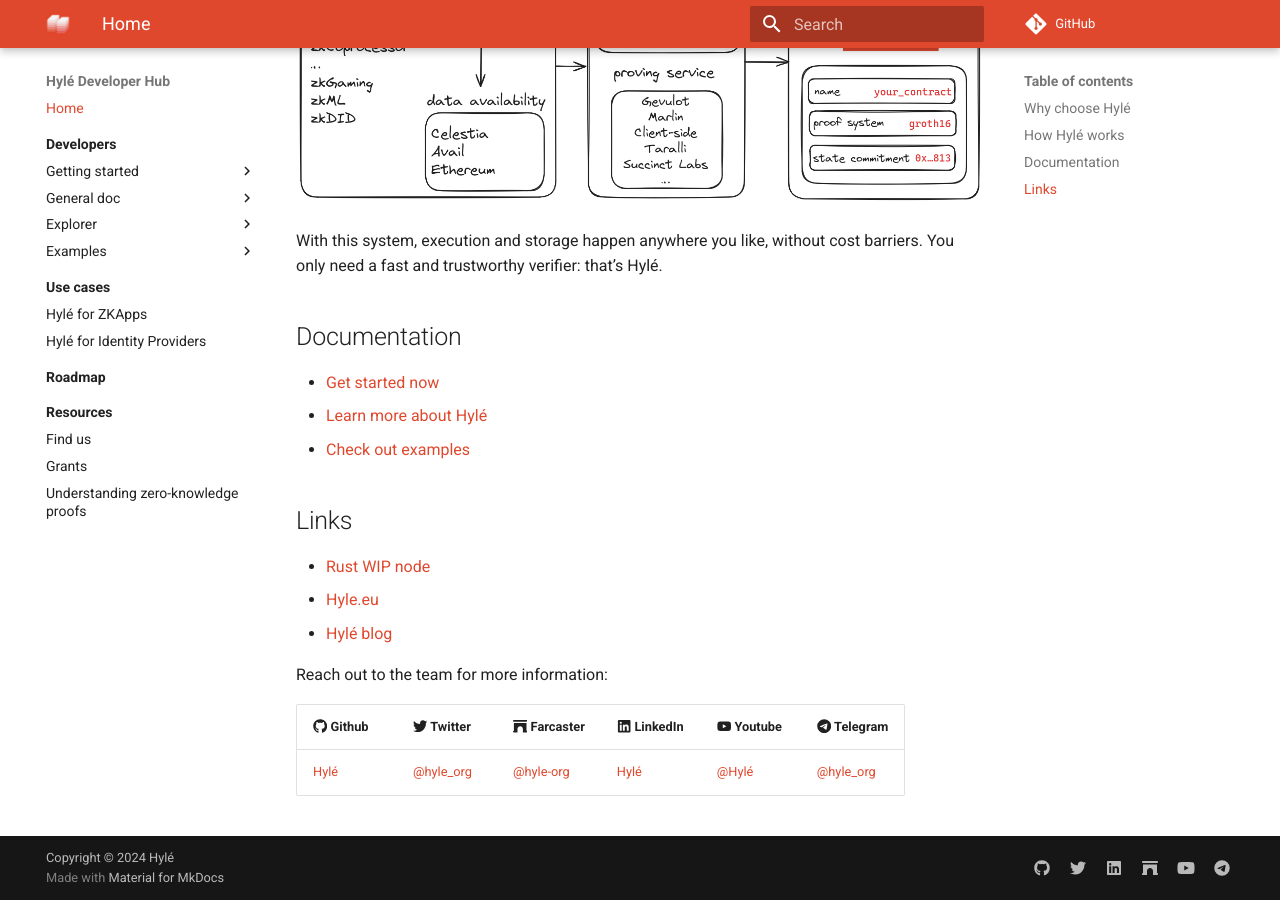
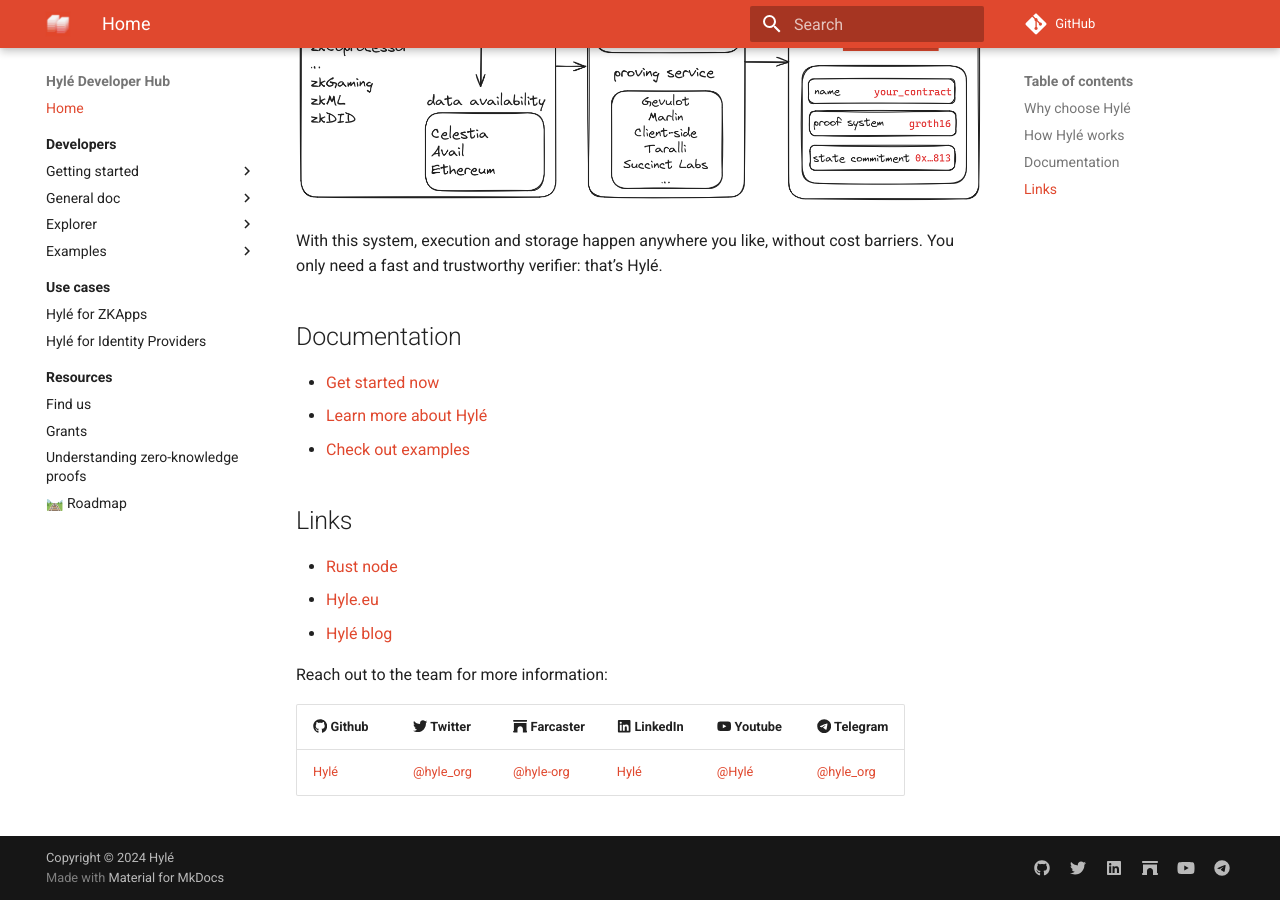
Before and after one commit to Hyle-org/devhub-hyle, an MkDocs documentation site: the page built from docs/index.md, in a window 1280 px wide and 900 px high, scrolled down 1132 px. Built offline with MkDocs 1.6.1 and Material for MkDocs 9.7.7, drawn with Linux system fonts in a browser that asks for light colours; comment, search, counter and statistics services are not loaded.

Commit message:
mkdown fix

```diff
--- a/docs/index.md
+++ b/docs/index.md
@@ -28,7 +28,7 @@
 1. **Verification**: Hylé validators receive the transaction. They verify the proofs natively, without the limitations of a bulky virtual machine.
 1. **Consensus**: if the proofs are valid, Hylé settles your transaction's state onchain. You're good to go!
 
-![Diagram of the different steps coming before Hylé settlement. The diagram is in three parts. The first part, titled Application, includes the use cases (zkRollup, zkApp, zkCoprocessor, zkGaming, zkML, zkDID, and so on). Then it shows execution (via Kakarot, MidenVM, CairoVM, Polygon zkEVM) and data availability (Celestia, Avail, Ethereum). The second part of the diagram is the Prover, with the proof system (groth16, SP1, Cairo, Risc0, Gnark, Valida) and the proving service (Gevulot, client-side, Taralli, Succinct Labs). The third part is the Verifier, Hylé, which only stocks the name of the contract, the proof system and the state commitment.](./assets/img/main-diagram-large-detailed.png)
+![Diagram of the different steps coming before Hylé settlement. The diagram is in three parts. The first part, titled Application, includes the use cases (zkRollup, zkApp, zkCoprocessor, zkGaming, zkML, zkDID, and so on). Then it shows execution and data availability. The second part of the diagram is the Prover, with the proof system and the proving service. The third part is the Verifier, Hylé, which only stocks the name of the contract, the proof system and the state commitment.](./assets/img/main-diagram-large-detailed.png)
 
 With this system, execution and storage happen anywhere you like, without cost barriers. You only need a fast and trustworthy verifier: that’s Hylé.
 
@@ -40,7 +40,7 @@
 
 ## Links
 
-- [Rust WIP node](http://github.com/hyle-org/hyle)
+- [Rust node](http://github.com/hyle-org/hyle)
 - [Hyle.eu](https://hyle.eu)
 - [Hylé blog](https://blog.hyle.eu)
 
```
Also changed, not shown: docs/resources/index.md (+1 -0 lines), docs/.pages, docs/resources/roadmap.md (renamed from docs/roadmap/index.md).
